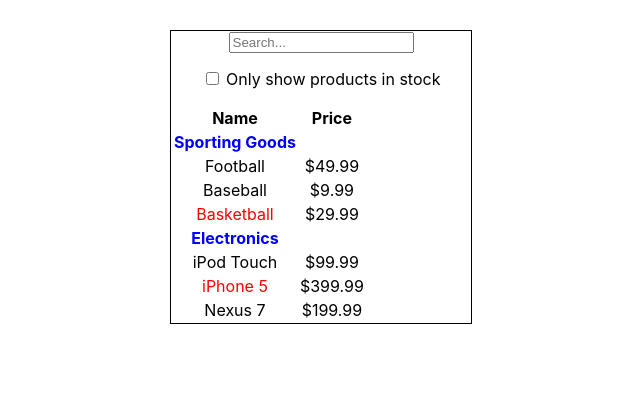
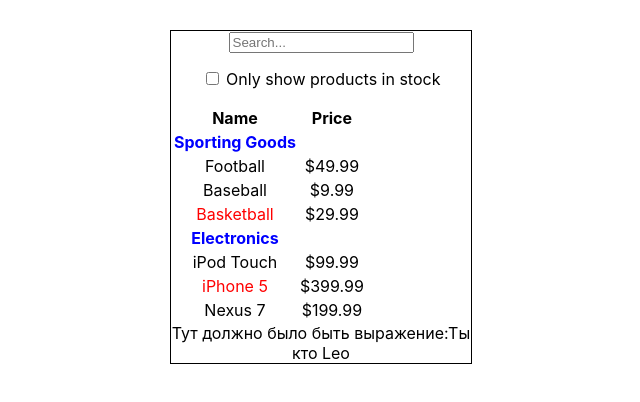
Before and after one commit to LeoUral/react_lesson, a React (Create React App) app: page / in a window 1280 px wide. Shown: the top 402 px of the page, without its empty margins (319-959 px from the left). Built offline with nearby package versions, Linux system fonts and the light colour scheme.

Commit message:
работа с REDUX

```diff
--- a/package.json
+++ b/package.json
@@ -7,8 +7,11 @@
     "@testing-library/react": "^11.1.0",
     "@testing-library/user-event": "^12.1.10",
     "react": "^17.0.1",
+    "react-addons-update": "^15.6.2",
     "react-dom": "^17.0.1",
+    "react-redux": "^7.2.2",
     "react-scripts": "4.0.0",
+    "redux": "^4.0.5",
     "web-vitals": "^0.2.4"
   },
   "scripts": {
--- a/src/App.js
+++ b/src/App.js
@@ -1,11 +1,13 @@
 // import logo from './logo.svg';
 import './App.css';
 import Box from './components/box';
+import ReduxComponent from './components/redux_comp';
 
 function App() {
   return (
     <div className="box">
       <Box />
+      <ReduxComponent number={9999} name={'Leo'} />
     </div>
   );
 }
--- a/src/components/main.js
+++ b/src/components/main.js
@@ -10,7 +10,7 @@ class TableAll extends React.Component {
         const search = this.props.search;
         const checkBox = this.props.checkBox;
 
-        this.props.products.forEach(product => {
+        this.props.products.forEach((product) => {
             if (product.name.indexOf(search) === -1) {
                 return;
             }
@@ -50,6 +50,7 @@ class TableAll extends React.Component {
 class NameCategory extends React.Component {
     render() {
         const category = this.props.category;
+
         return (
             <tr className="category">
                 <td>
--- /dev/null
+++ b/src/components/redux_comp.js
@@ -0,0 +1,54 @@
+import React from 'react';
+import { createStore } from 'redux';
+
+
+
+class ReduxComponent extends React.Component {
+
+    render() {
+
+        // let number = this.props.number;
+        let name = this.props.name;
+
+        // function counter(state = number, action) {
+        //     switch (action.type) {
+        //         case 'INCREMENT':
+        //             return state + 1;
+        //         case 'DECREMENT':
+        //             return state - 1;
+        //         default: return state;
+        //     }
+        // }
+
+        function nameUser(state = name, action) {
+            switch (action.type) {
+                case 'NAMEUSER':
+                    return state = `Привет ${state}`;
+                case 'NONAMEUSER':
+                    return state = `Ты кто ${state}`;
+                default: return state;
+            }
+        }
+
+        // let store = createStore(counter);
+        let store = createStore(nameUser);
+
+        const update = () => {
+            (store.getState());
+        }
+        store.subscribe(update);
+
+        // store.dispatch({ type: 'INCREMENT' });
+        store.dispatch({ type: 'NONAMEUSER' });
+
+        return (
+            <div>
+                <span>Тут должно было быть выражение:</span>
+                {store.getState()}
+            </div>
+        );
+    }
+
+}
+
+export default ReduxComponent;
--- a/src/index.js
+++ b/src/index.js
@@ -3,11 +3,15 @@ import ReactDOM from 'react-dom';
 import './index.css';
 import App from './App';
 import reportWebVitals from './reportWebVitals';
+import { Provider } from 'react-redux';
+import initStore from './utils/store';
 
 ReactDOM.render(
-  <React.StrictMode>
-    <App />
-  </React.StrictMode>,
+  <Provider store={initStore()}>
+    <React.StrictMode>
+      <App />
+    </React.StrictMode>
+  </Provider>,
   document.getElementById('root')
 );
 
--- /dev/null
+++ b/src/reducers/index.js
@@ -0,0 +1,3 @@
+import { combineReducers } from 'redux';
+
+export default combineReducers({});
--- /dev/null
+++ b/src/utils/store.js
@@ -0,0 +1,13 @@
+import { createStore } from 'redux';
+import initReducers from './../reducers';
+
+function initStore() {
+    const innitialStore = {};
+
+    return createStore(
+        initReducers,
+        innitialStore,
+    );
+}
+
+export default initStore;
```
Also changed, not shown: 1 other file (tests, documents, lock files or other folders).
